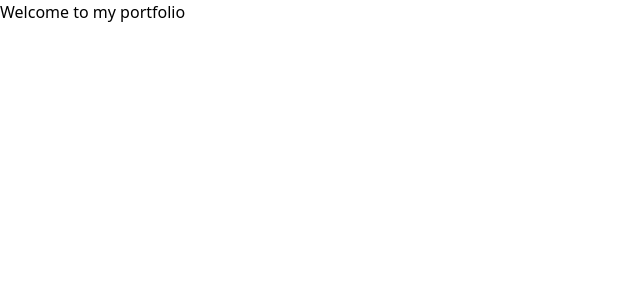
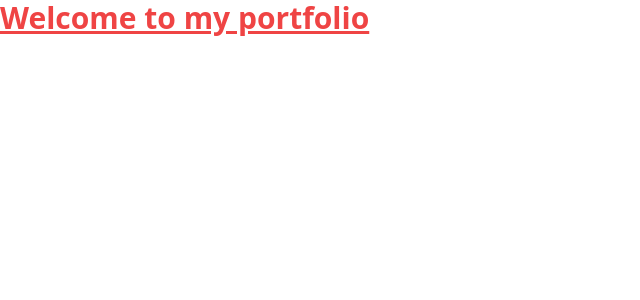
Before and after one commit to RajuvBhai/my-portfolio, a React (Create React App) app: page / in a window 1280 px wide. Shown: the top 300 px of the page, without its empty margins (0-640 px from the left). Built offline with nearby package versions, Linux system fonts and the light colour scheme.

Commit message:
Testing Tailwind

```diff
--- a/src/App.js
+++ b/src/App.js
@@ -3,7 +3,7 @@
 function App() {
   return (
     <div className="App">
-      <h1>Welcome to my portfolio</h1>
+      <h1 className="text-3xl font-bold underline text-red-500">Welcome to my portfolio</h1>
     </div>
   );
 }
```
